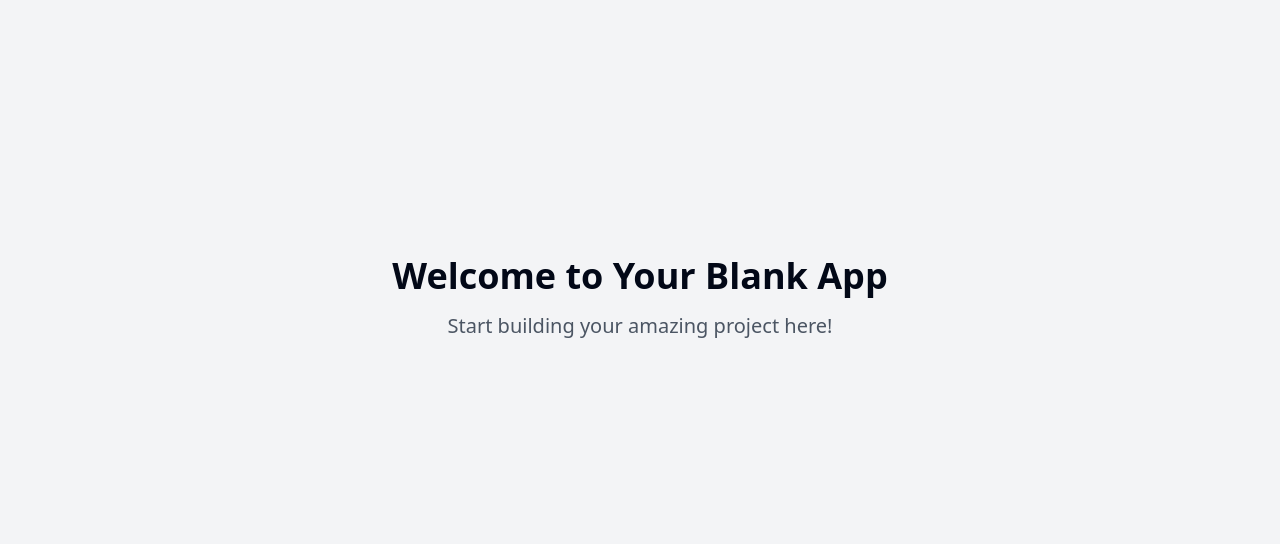
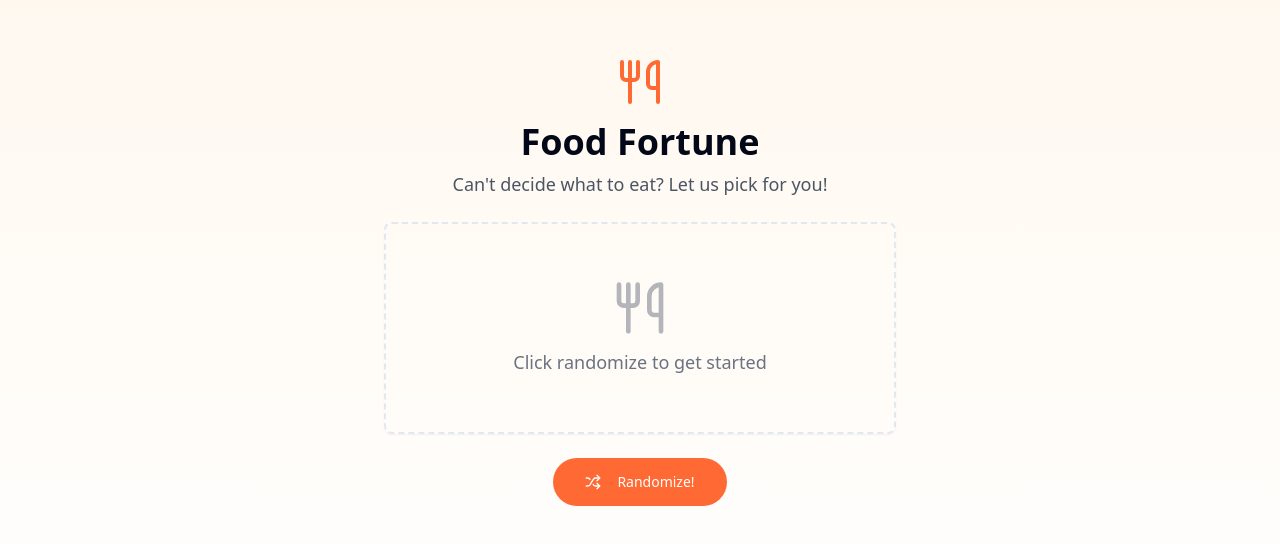
Before and after one commit to badtwig/randomdinner, a React (Vite) app: page / in a window 1280 px wide. Shown: the part 102-646 px from the top of the page. Built offline with nearby package versions, Linux system fonts and the light colour scheme.

Commit message:
feat: Implement food randomizer app
Implement a food randomizer with cuisine and protein options.
Add buttons for recipe search, UberEats order, and grocery list generation.

```diff
--- a/index.html
+++ b/index.html
@@ -3,14 +3,15 @@
   <head>
     <meta charset="UTF-8" />
     <meta name="viewport" content="width=device-width, initial-scale=1.0" />
-    <title>food-fantasy-generator</title>
-    <meta name="description" content="Lovable Generated Project" />
+    <title>Food Fortune | What's For Dinner?</title>
+    <meta name="description" content="Can't decide what to eat? Let Food Fortune pick for you!" />
     <meta name="author" content="Lovable" />
 
-    <meta property="og:title" content="food-fantasy-generator" />
-    <meta property="og:description" content="Lovable Generated Project" />
+    <meta property="og:title" content="Food Fortune | What's For Dinner?" />
+    <meta property="og:description" content="Can't decide what to eat? Let Food Fortune pick for you!" />
     <meta property="og:type" content="website" />
     <meta property="og:image" content="https://lovable.dev/opengraph-image-p98pqg.png" />
+    <link rel="icon" type="image/png" href="/lovable-uploads/9c6d0bd0-acd0-4677-9ac8-378b45d23b57.png" />
 
     <meta name="twitter:card" content="summary_large_image" />
     <meta name="twitter:site" content="@lovable_dev" />
--- /dev/null
+++ b/src/components/FoodRandomizer.tsx
@@ -0,0 +1,145 @@
+
+import { useState, useEffect } from "react";
+import { Button } from "@/components/ui/button";
+import { Card } from "@/components/ui/card";
+import { Utensils, Shuffle, BookOpen, ShoppingCart, ShoppingBag } from "lucide-react";
+
+// Food combination data
+const FOOD_COMBINATIONS = [
+  { cuisine: "Asian", protein: "Veggie Only" },
+  { cuisine: "Italian", protein: "Red Meat" },
+  { cuisine: "Indian", protein: "Chicken" },
+  { cuisine: "Mexican", protein: "Veggie Only" },
+  { cuisine: "Mediterranean", protein: "Fish" },
+  { cuisine: "Asian", protein: "Red Meat" },
+  { cuisine: "Italian", protein: "Veggie Only" },
+  { cuisine: "Indian", protein: "Veggie Only" },
+  { cuisine: "Mexican", protein: "Fish" },
+  { cuisine: "Mediterranean", protein: "Red Meat" },
+  { cuisine: "Asian", protein: "Chicken" },
+  { cuisine: "Italian", protein: "Fish" },
+  { cuisine: "Indian", protein: "Red Meat" },
+  { cuisine: "Mexican", protein: "Chicken" },
+  { cuisine: "Mediterranean", protein: "Veggie Only" },
+  { cuisine: "Asian", protein: "Fish" },
+  { cuisine: "Italian", protein: "Chicken" },
+  { cuisine: "Indian", protein: "Fish" },
+  { cuisine: "Mexican", protein: "Red Meat" },
+  { cuisine: "Mediterranean", protein: "Chicken" },
+];
+
+export const FoodRandomizer = () => {
+  const [currentFood, setCurrentFood] = useState<{ cuisine: string; protein: string } | null>(null);
+  const [hasRandomized, setHasRandomized] = useState(false);
+
+  // Set document title
+  useEffect(() => {
+    document.title = "Food Fortune | What's For Dinner?";
+  }, []);
+
+  const randomizeFood = () => {
+    const randomIndex = Math.floor(Math.random() * FOOD_COMBINATIONS.length);
+    setCurrentFood(FOOD_COMBINATIONS[randomIndex]);
+    setHasRandomized(true);
+  };
+
+  const getSearchQuery = () => {
+    if (!currentFood) return "";
+    return `${currentFood.cuisine} ${currentFood.protein} recipes`;
+  };
+
+  const getUberEatsQuery = () => {
+    if (!currentFood) return "";
+    return `${currentFood.cuisine} ${currentFood.protein}`;
+  };
+
+  // Handle the button actions
+  const handleFindRecipes = () => {
+    if (!currentFood) return;
+    const query = getSearchQuery();
+    window.open(`https://www.pinterest.com/search/pins/?q=${encodeURIComponent(query)}`, "_blank");
+  };
+
+  const handleUberEats = () => {
+    if (!currentFood) return;
+    const query = getUberEatsQuery();
+    window.open(`https://www.ubereats.com/search?q=${encodeURIComponent(query)}`, "_blank");
+  };
+
+  const handleGroceryList = () => {
+    if (!currentFood) return;
+    // This is a simplified approach - in a real app, we might want to
+    // generate an actual grocery list or save it to local storage
+    const query = getSearchQuery();
+    window.open(`https://www.google.com/search?q=${encodeURIComponent(query + " ingredients")}`, "_blank");
+  };
+
+  return (
+    <div className="w-full max-w-lg mx-auto flex flex-col items-center">
+      <div className="mb-6 text-center">
+        <Utensils className="w-12 h-12 mx-auto text-primary mb-4" />
+        <h1 className="text-4xl font-bold mb-2">Food Fortune</h1>
+        <p className="text-lg text-gray-600">Can't decide what to eat? Let us pick for you!</p>
+      </div>
+
+      <Card className="w-full p-6 mb-6 border-dashed border-2 bg-food-secondary shadow-sm hover:shadow-md transition-all duration-300">
+        <div className="min-h-40 flex items-center justify-center">
+          {hasRandomized && currentFood ? (
+            <div className="text-center animate-bounce-in">
+              <h2 className="text-3xl font-semibold text-gray-800 mb-3">
+                {currentFood.cuisine}
+              </h2>
+              <div className="w-16 h-1 bg-primary mx-auto mb-3 rounded-full"></div>
+              <p className="text-xl text-primary font-medium">{currentFood.protein}</p>
+            </div>
+          ) : (
+            <div className="text-center text-gray-500">
+              <Utensils className="w-14 h-14 mx-auto mb-3 opacity-50" />
+              <p className="text-lg">Click randomize to get started</p>
+            </div>
+          )}
+        </div>
+      </Card>
+
+      <Button
+        onClick={randomizeFood}
+        className="bg-primary hover:bg-primary/90 text-white px-8 py-6 rounded-full mb-8 transition-all duration-300 hover:shadow-lg transform hover:scale-105 focus:scale-95"
+      >
+        <Shuffle className="w-5 h-5 mr-2" /> Randomize!
+      </Button>
+
+      {hasRandomized && currentFood && (
+        <div className="grid grid-cols-3 gap-4 w-full animate-fade-in">
+          <Button
+            onClick={handleFindRecipes}
+            variant="outline"
+            className="flex flex-col items-center justify-center p-4 h-auto border-primary text-primary hover:bg-primary hover:text-white transition-all duration-300"
+          >
+            <BookOpen className="w-5 h-5 mb-1" />
+            <span className="text-xs sm:text-sm font-medium">Find Recipes</span>
+          </Button>
+
+          <Button
+            onClick={handleUberEats}
+            variant="outline"
+            className="flex flex-col items-center justify-center p-4 h-auto border-primary text-primary hover:bg-primary hover:text-white transition-all duration-300"
+          >
+            <ShoppingBag className="w-5 h-5 mb-1" />
+            <span className="text-xs sm:text-sm font-medium">Uber Eats</span>
+          </Button>
+
+          <Button
+            onClick={handleGroceryList}
+            variant="outline"
+            className="flex flex-col items-center justify-center p-4 h-auto border-primary text-primary hover:bg-primary hover:text-white transition-all duration-300"
+          >
+            <ShoppingCart className="w-5 h-5 mb-1" />
+            <span className="text-xs sm:text-sm font-medium">Grocery List</span>
+          </Button>
+        </div>
+      )}
+    </div>
+  );
+};
+
+export default FoodRandomizer;
--- /dev/null
+++ b/src/components/Icons.tsx
@@ -0,0 +1,19 @@
+
+export const UtensilsIcon = () => (
+  <svg
+    xmlns="http://www.w3.org/2000/svg"
+    width="24"
+    height="24"
+    viewBox="0 0 24 24"
+    fill="none"
+    stroke="currentColor"
+    strokeWidth="2"
+    strokeLinecap="round"
+    strokeLinejoin="round"
+    className="lucide lucide-utensils"
+  >
+    <path d="M3 2v7c0 1.1.9 2 2 2h4a2 2 0 0 0 2-2V2" />
+    <path d="M7 2v20" />
+    <path d="M21 15V2v0a5 5 0 0 0-5 5v6c0 1.1.9 2 2 2h3Zm0 0v7" />
+  </svg>
+);
--- a/src/index.css
+++ b/src/index.css
@@ -13,8 +13,14 @@
     --popover: 0 0% 100%;
     --popover-foreground: 222.2 84% 4.9%;
 
-    --primary: 222.2 47.4% 11.2%;
-    --primary-foreground: 210 40% 98%;
+    /* Custom food fortune app colors */
+    --food-primary: 16 100% 60%;
+    --food-primary-foreground: 0 0% 100%;
+    --food-secondary: 40 100% 97%;
+    --food-secondary-foreground: 16 100% 60%;
+
+    --primary: 16 100% 60%;
+    --primary-foreground: 0 0% 100%;
 
     --secondary: 210 40% 96.1%;
     --secondary-foreground: 222.2 47.4% 11.2%;
@@ -99,3 +105,37 @@
     @apply bg-background text-foreground;
   }
 }
+
+@keyframes fade-in {
+  from {
+    opacity: 0;
+    transform: translateY(10px);
+  }
+  to {
+    opacity: 1;
+    transform: translateY(0);
+  }
+}
+
+.animate-fade-in {
+  animation: fade-in 0.5s ease-out forwards;
+}
+
+@keyframes bounce-in {
+  0% {
+    transform: scale(0.8);
+    opacity: 0;
+  }
+  70% {
+    transform: scale(1.1);
+    opacity: 1;
+  }
+  100% {
+    transform: scale(1);
+    opacity: 1;
+  }
+}
+
+.animate-bounce-in {
+  animation: bounce-in 0.5s ease-out forwards;
+}
--- a/src/pages/Index.tsx
+++ b/src/pages/Index.tsx
@@ -1,12 +1,9 @@
-// Update this page (the content is just a fallback if you fail to update the page)
+import FoodRandomizer from "@/components/FoodRandomizer";
 
 const Index = () => {
   return (
-    <div className="min-h-screen flex items-center justify-center bg-gray-100">
-      <div className="text-center">
-        <h1 className="text-4xl font-bold mb-4">Welcome to Your Blank App</h1>
-        <p className="text-xl text-gray-600">Start building your amazing project here!</p>
-      </div>
+    <div className="min-h-screen flex items-center justify-center bg-gradient-to-b from-orange-50 to-white py-12 px-4">
+      <FoodRandomizer />
     </div>
   );
 };
```
Also changed, not shown: public/lovable-uploads/9c6d0bd0-acd0-4677-9ac8-378b45d23b57.png (added).
